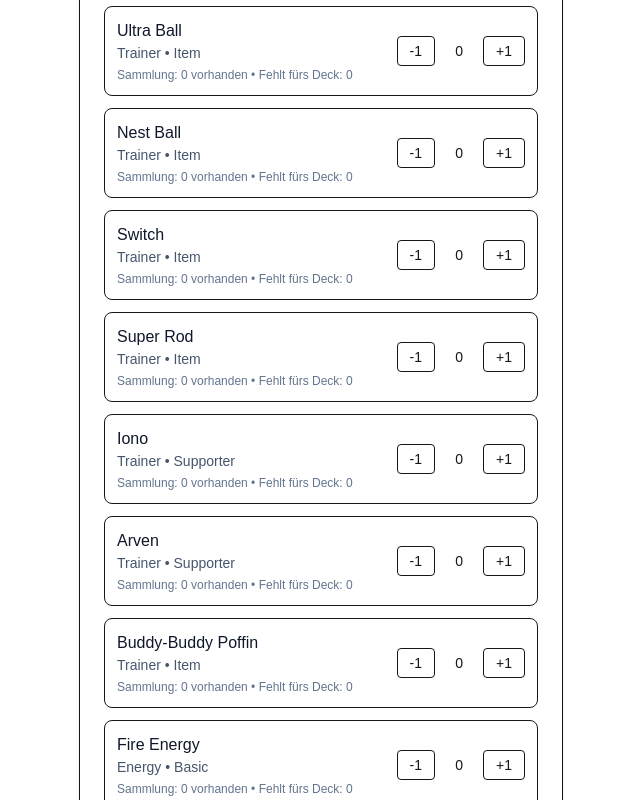
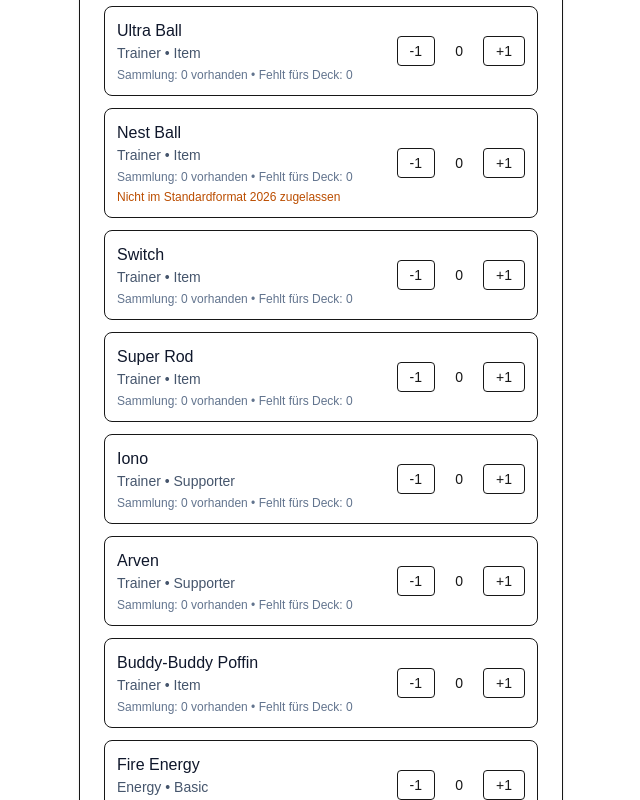
Before and after one commit to francescopinto33/pokedeck-ai-app, a Next.js app: page /decks/new in a window 1280 px wide. Shown: the part 2520-3320 px from the top of the page, without its empty margins (65-705 px from the left). Built offline with nearby package versions, Linux system fonts and the light colour scheme.

Commit message:
Show standard legality in deck builder

```diff
--- a/src/app/decks/new/DeckBuilderClient.tsx
+++ b/src/app/decks/new/DeckBuilderClient.tsx
@@ -757,6 +757,11 @@
                       <p className="mt-1 text-xs text-slate-500">
                         Sammlung: {owned} vorhanden • Fehlt fürs Deck: {missing}
                       </p>
+                      {!card.legalStandard ? (
+                        <p className="mt-1 text-xs font-medium text-amber-700">
+                          Nicht im Standardformat 2026 zugelassen
+                        </p>
+                      ) : null}
                     </div>
 
                     <div className="flex items-center gap-2">
```
